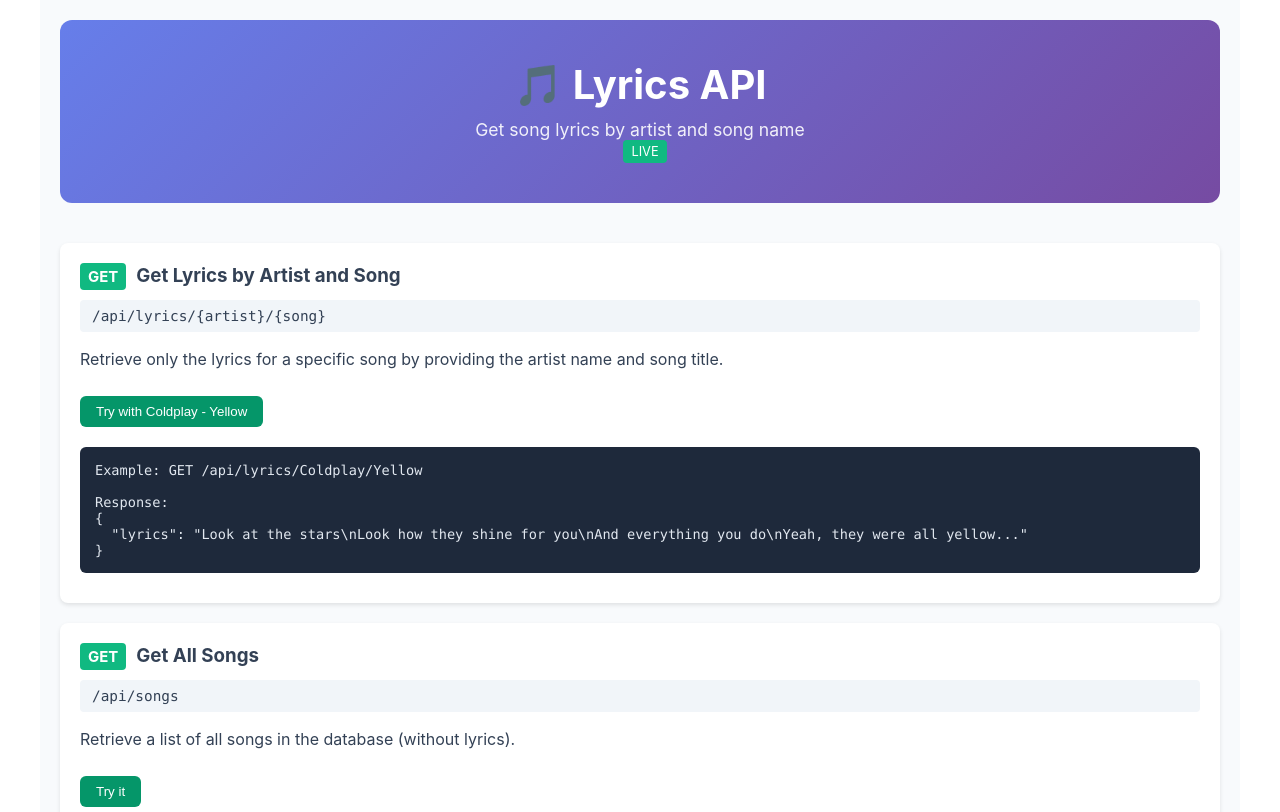
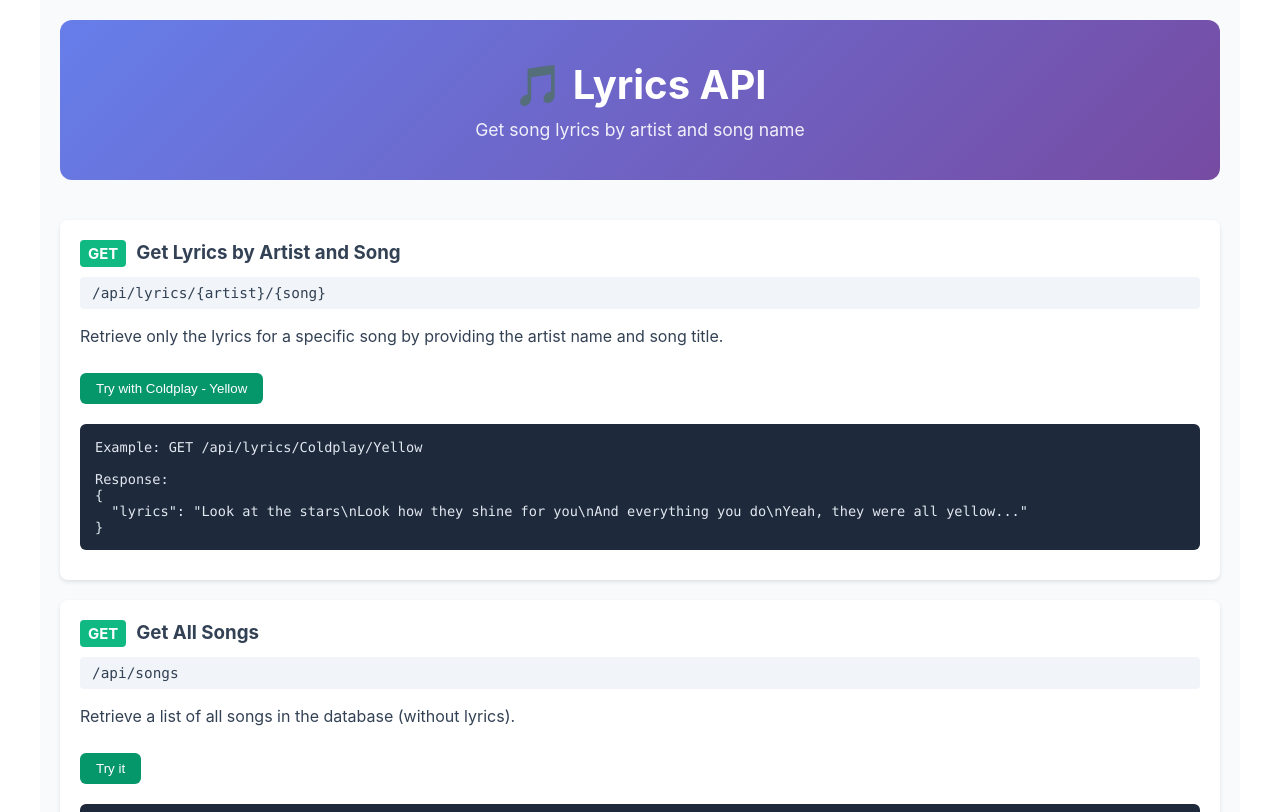
Before and after one commit to RosieWatson/lyrics-api, a Next.js app: page / in a window 1280 px wide. Shown: the top 812 px of the page. Built offline with nearby package versions, Linux system fonts and the light colour scheme.

Commit message:
feat: remove live badge

```diff
--- a/pages/index.tsx
+++ b/pages/index.tsx
@@ -30,16 +30,6 @@ const Subtitle = styled.p`
   margin: 10px 0 0 0;
   font-size: 1.1em;
   opacity: 0.9;
-`;
-
-const StatusBadge = styled.span`
-  display: inline-block;
-  padding: 4px 8px;
-  background: #10b981;
-  color: white;
-  border-radius: 4px;
-  font-size: 0.8em;
-  margin-left: 10px;
 `;
 
 const Endpoint = styled.div`
@@ -173,7 +163,6 @@ const Home: React.FC = () => {
       <Header>
         <Title>🎵 Lyrics API</Title>
         <Subtitle>Get song lyrics by artist and song name</Subtitle>
-        <StatusBadge>LIVE</StatusBadge>
       </Header>
 
       <Endpoint>
```
